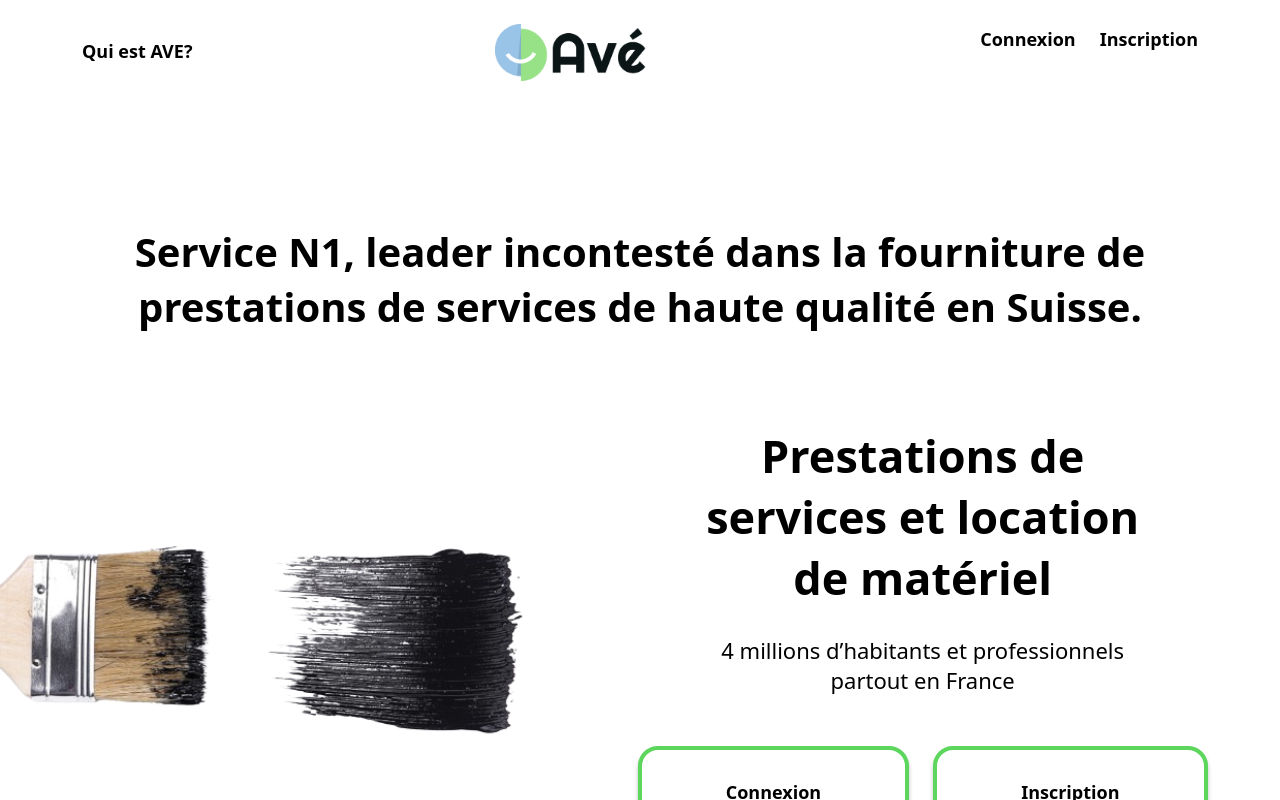
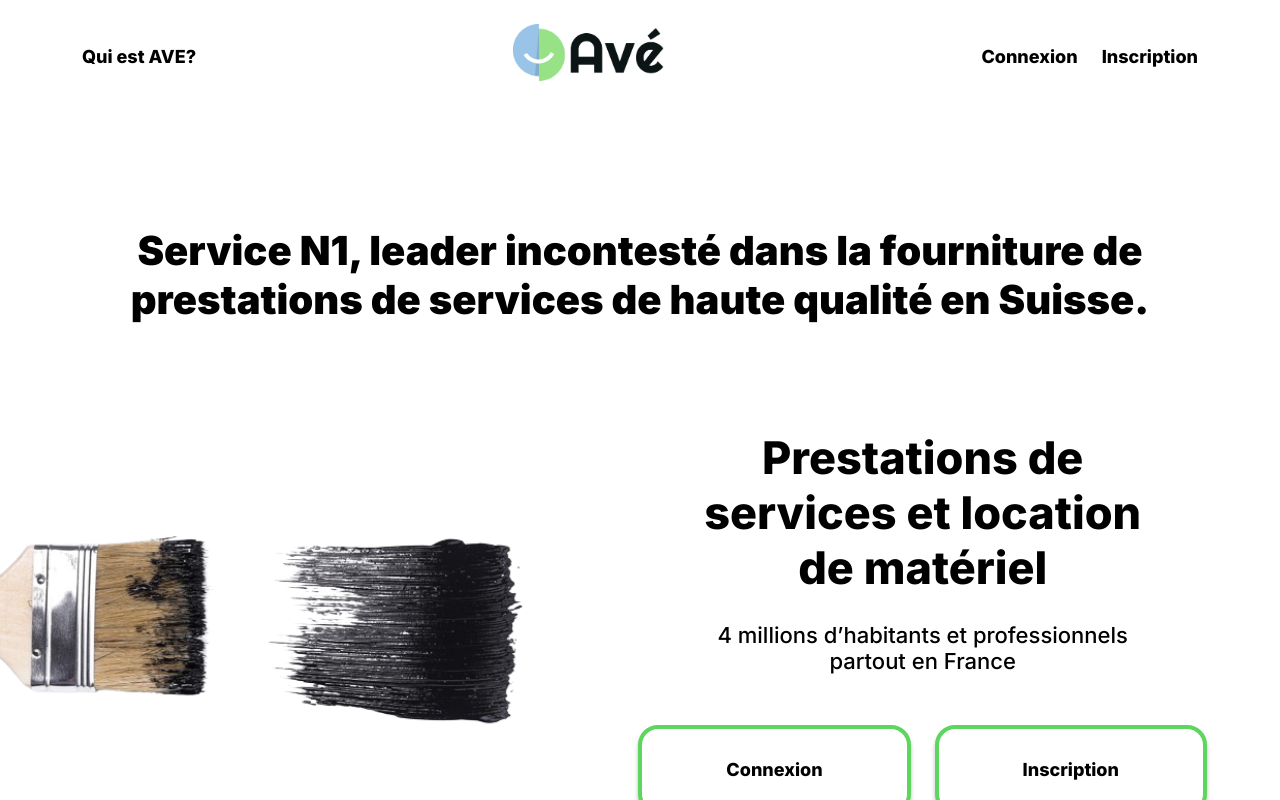
Before and after one commit to Abdrahim19/Av-, a React (Vite) app: page / in a window 1280 px wide. Built offline with nearby package versions, Linux system fonts and the light colour scheme.

Commit message:
fixed_plused_margin

```diff
--- a/src/App.tsx
+++ b/src/App.tsx
@@ -1,8 +1,6 @@
 import Navbar from './components/Header/Navbar';
 import Hero from './pages/Home/hero/Hero';
-
-
-
+import './index.css'
 
 
 function App() {
--- a/src/index.css
+++ b/src/index.css
@@ -1,12 +1,51 @@
 @import url('https://fonts.googleapis.com/css2?family=Inter:wght@100;300;400;500;600;700;800;900&display=swap');
-
-
-body {
-  font-family: 'Inter', sans-serif;
-}
 
 :root {
   --primery-600:#32B632;
+}
+html, body, div, span, applet, object, iframe,
+h1, h2, h3, h4, h5, h6, p, blockquote, pre,
+a, abbr, acronym, address, big, cite, code,
+del, dfn, em, img, ins, kbd, q, s, samp,
+small, strike, strong, sub, sup, tt, var,
+b, u, i, center,
+dl, dt, dd, ol, ul, li,
+fieldset, form, label, legend,
+table, caption, tbody, tfoot, thead, tr, th, td,
+article, aside, canvas, details, embed,
+figure, figcaption, footer, header, hgroup,
+menu, nav, output, ruby, section, summary,
+time, mark, audio, video {
+  margin: 0 ;
+  padding: 0 ;
+  border: 0 ;
+  font-size: 100% ;
+  font: inherit;
+  vertical-align: baseline;
+}
+/* HTML5 display-role reset for older browsers */
+article, aside, details, figcaption, figure,
+footer, header, hgroup, menu, nav, section {
+  display: block;
+}
+body {
+  font-family: 'Inter', sans-serif;
+  line-height: 1;
+}
+ol, ul {
+  list-style: none;
+}
+blockquote, q {
+  quotes: none;
+}
+blockquote:before, blockquote:after,
+q:before, q:after {
+  content: '';
+  content: none;
+}
+table {
+  border-collapse: collapse;
+  border-spacing: 0;
 }
 
 
```
Also changed, not shown: src/main.tsx (+3 -4 lines).
